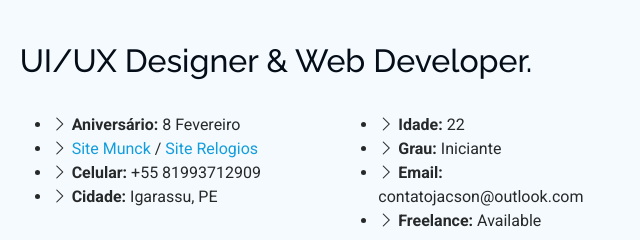
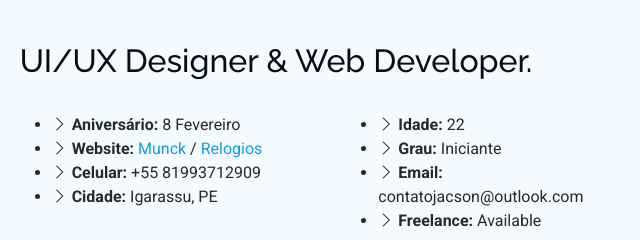
Before and after one commit to Cherza/Portfolio, a plain HTML site: page index.html in a window 1280 px wide. Shown: the part 1100-1340 px from the top of the page, 619-1259 px from the left. Drawn offline with Linux system fonts and the light colour scheme.

Commit message:
Primeiro commit

```diff
--- a/index.html
+++ b/index.html
@@ -111,7 +111,7 @@
               <div class="col-lg-6">
                 <ul>
                   <li><i class="bi bi-chevron-right"></i> <strong>Aniversário:</strong> <span>8 Fevereiro</span></li>
-                  <li><i class="bi bi-chevron-right"></i> <a href="https://cherza.github.io/Munck/"><span>Site Munck</span></a> / <a href="https://cherza.github.io/GUSTAFF-RELOJOARIA/relogios.html"><span>Site Relogios</span></li></a>
+                  <li><i class="bi bi-chevron-right"></i> <strong>Website:</strong><a href="https://cherza.github.io/Munck/"><span> Munck</span></a> / <a href="https://cherza.github.io/GUSTAFF-RELOJOARIA/relogios.html"><span>Relogios</span></li></a>
                   <li><i class="bi bi-chevron-right"></i> <strong>Celular:</strong> <span>+55 81993712909</span></li>
                   <li><i class="bi bi-chevron-right"></i> <strong>Cidade:</strong> <span>Igarassu, PE</span></li>
                 </ul>
```
